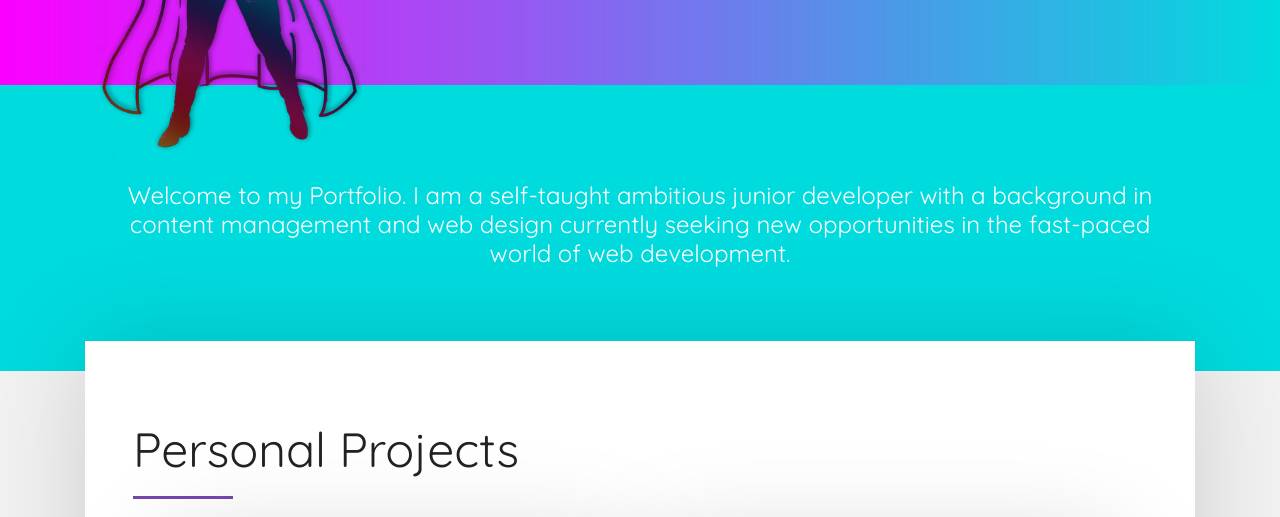
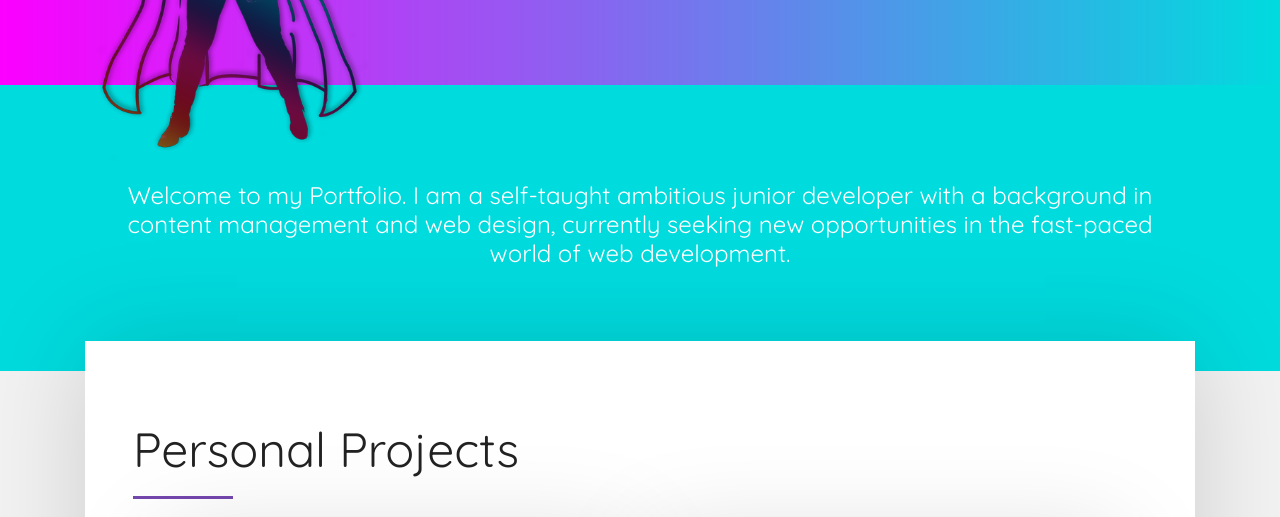
Before and after one commit to psitek/psitek.github.io, a plain HTML site: page index.html in a window 1280 px wide. Shown: the part 283-800 px from the top of the page. Drawn offline with Linux system fonts and the light colour scheme.

Commit message:
Update index.html

```diff
--- a/index.html
+++ b/index.html
@@ -60,7 +60,7 @@
         <div class="container">
           <div class="row">
             <div class="col-md-12 text-center">
-              <h4>Welcome to my Portfolio. I am a self-taught ambitious junior developer with a background in content management and web design currently seeking new opportunities in the fast-paced world of web development.</h4>
+              <h4>Welcome to my Portfolio. I am a self-taught ambitious junior developer with a background in content management and web design, currently seeking new opportunities in the fast-paced world of web development.</h4>
             </div>
           </div>
         </div>
```
